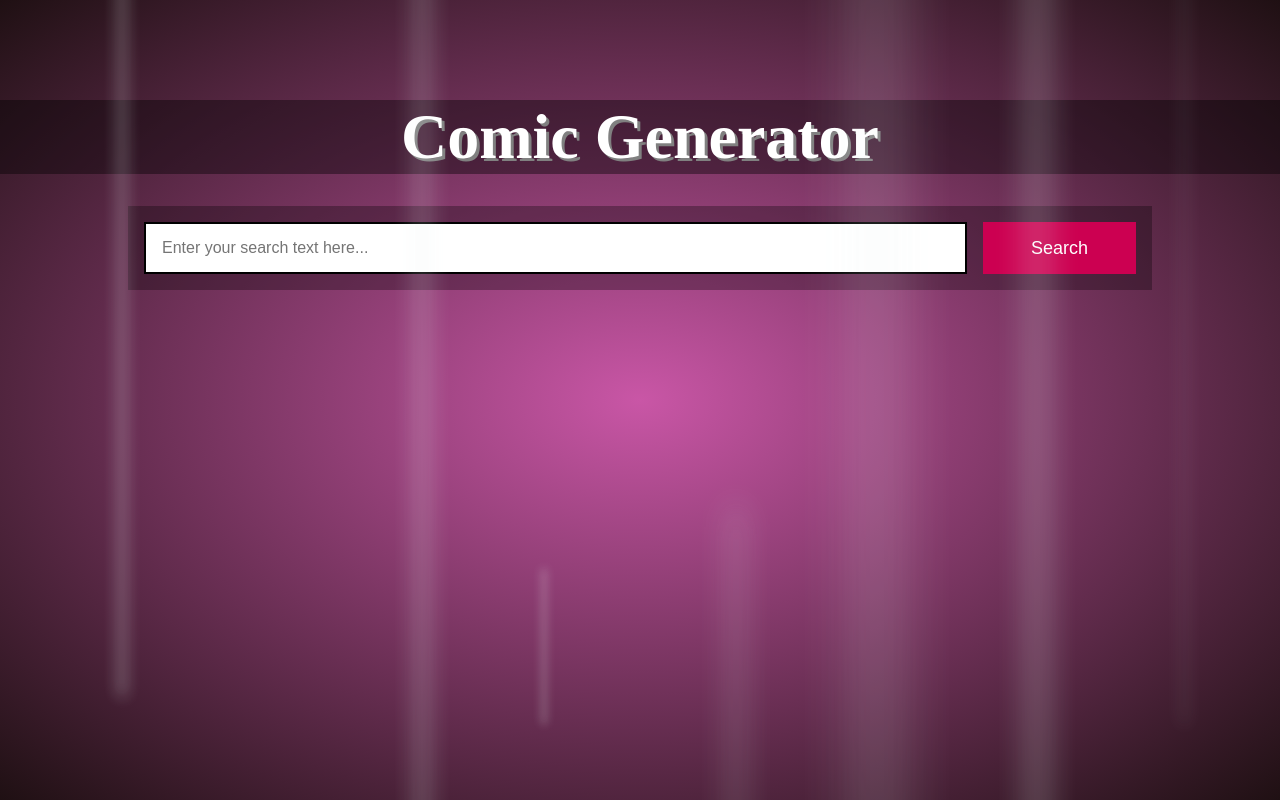
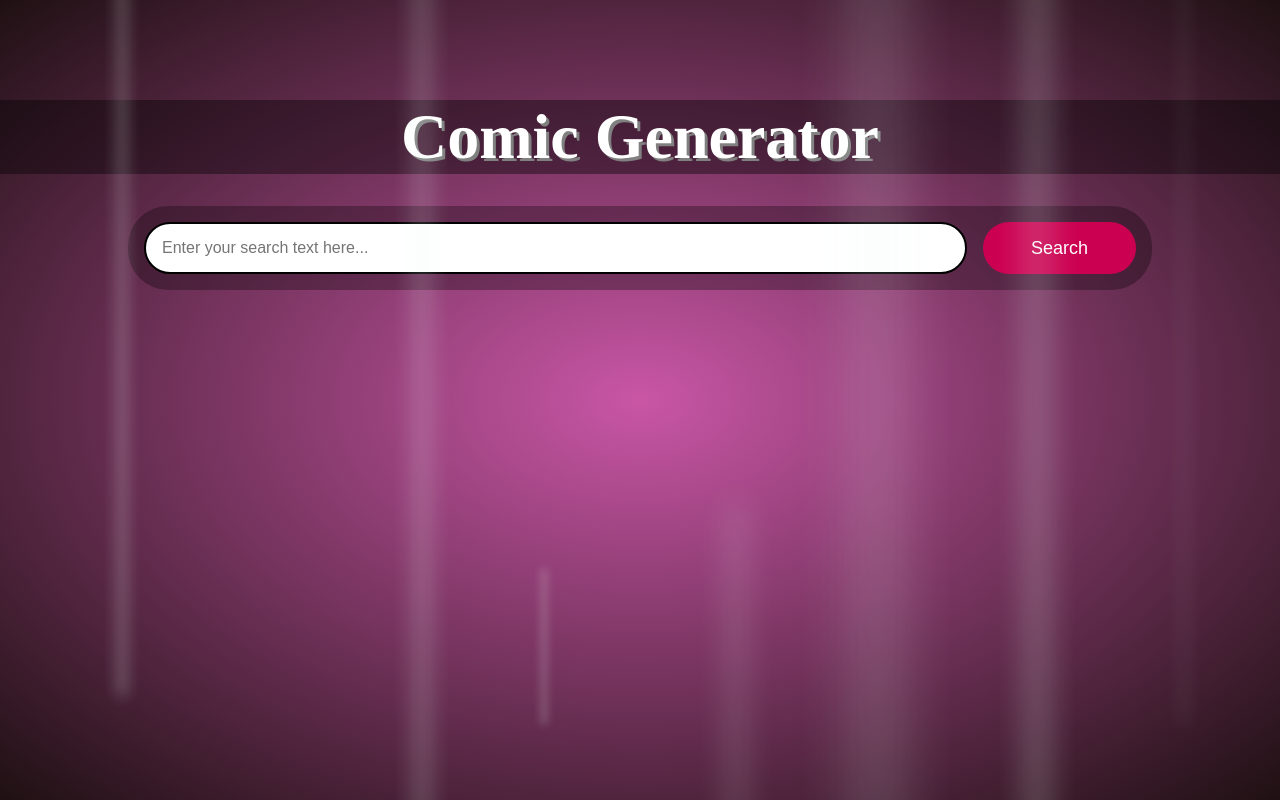
Before and after one commit to james3gh/James-Comic-generator, a React (Create React App) app: page / in a window 1280 px wide. Built offline with nearby package versions, Linux system fonts and the light colour scheme; a web font is replaced by a local one.

Commit message:
border radius on search bar

```diff
--- a/src/components/ComicForm/ComicForm.css
+++ b/src/components/ComicForm/ComicForm.css
@@ -19,6 +19,7 @@ form {
   background: rgba(0, 0, 0, 0.3);
   padding: 1rem;
   display: block;
+  border-radius: 40px;
 }
 
 @media only screen and (min-width: 48rem) {
@@ -34,6 +35,7 @@ input[type="text"] {
   width: 100%;
   font-size: medium;
   box-sizing: border-box;
+  border-radius: 50px;
 }
 
 button {
@@ -45,12 +47,12 @@ button {
   margin-top: 1rem;
   width: 100%;
   font-size: large;
+  border-radius: 50px;
   transition: all 0.7s ease-in-out;
 }
 
 button:hover {
   opacity: 0.7;
-  border-radius: 0.5rem;
 }
 
 @media only screen and (min-width: 32rem) {
```
